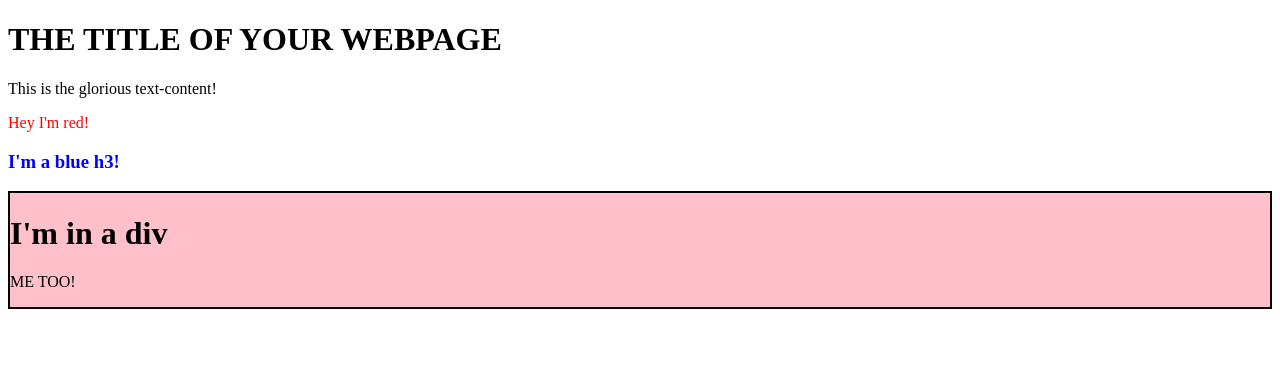
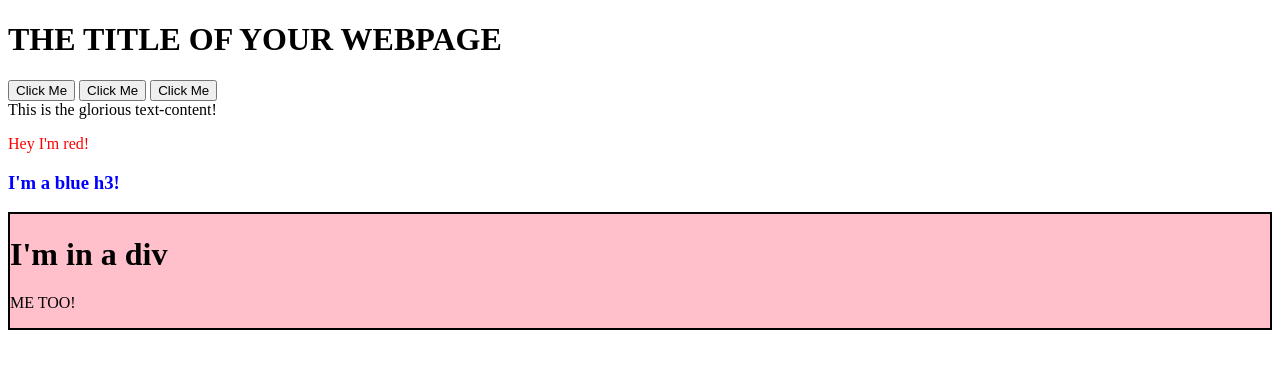
Before and after one commit to getTheDub/JS-Practice, a plain HTML site: page dom-manipulation.html in a window 1280 px wide. Drawn offline with Linux system fonts and the light colour scheme.

Commit message:
Finish all DOM excercises

```diff
--- a/dom-manipulation.html
+++ b/dom-manipulation.html
@@ -10,7 +10,12 @@
     <h1>
         THE TITLE OF YOUR WEBPAGE
     </h1>
-    <div id="container"></div>
+
+    <div id="container">
+        <button id="1">Click Me</button>
+        <button id="2">Click Me</button>
+        <button id="3">Click Me</button>
+    </div>
     <script src="manipulate-dom.js"></script>
 </body>
 </html>
--- a/manipulate-dom.js
+++ b/manipulate-dom.js
@@ -27,3 +27,10 @@
     nextDiv.appendChild(header1);
     nextDiv.appendChild(para2);
 container.appendChild(nextDiv);
+
+const buttons = document.querySelectorAll('button');
+buttons.forEach((button) => {
+  button.addEventListener('click', () => {
+    alert(button.id);
+  });
+});
```
